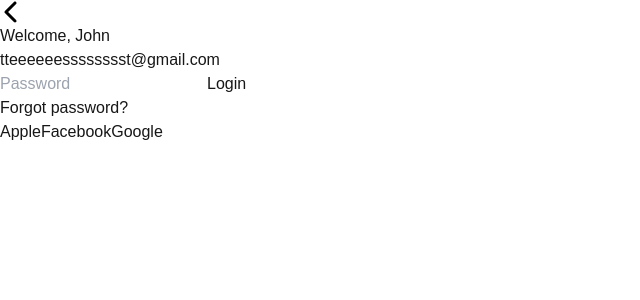
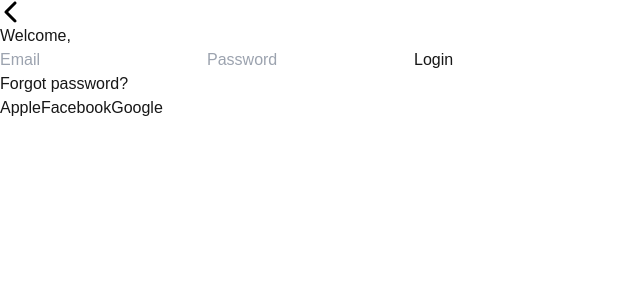
Before and after one commit to LukaPavlovicGit/babysitting-frontend, a Next.js app: page /login in a window 1280 px wide. Shown: the top 300 px of the page, without its empty margins (0-640 px from the left). Built offline with nearby package versions, Linux system fonts and the light colour scheme.

Commit message:
login page with prepolate logic

```diff
--- a/src/app/login/page.tsx
+++ b/src/app/login/page.tsx
@@ -1,7 +1,33 @@
+'use client';
+
+import { useRouter, useSearchParams } from 'next/navigation';
 import Link from "next/link";
-import {LeftArrowSvg} from "../../assets/svg/left-arrow";
+import { LeftArrowSvg } from "../../assets/svg/left-arrow";
+import { useForm } from 'react-hook-form';
+import { LoginData, loginSchema } from '@/schemas/loginSchema';
+import { zodResolver } from '@hookform/resolvers/zod';
+import FormField from '@/components/FormField';
+import { useAccountLogin } from '@/hooks/api/useAccountLogin';
 
 function LoginPage() {
+  const searchParams = useSearchParams();
+  const email = searchParams.get('email');
+  const firstName = searchParams.get('firstName');
+
+  const {
+    register,
+    handleSubmit,
+    formState: { errors }
+  } = useForm<LoginData>({
+    resolver: zodResolver(loginSchema)
+  })
+
+  const { mutate } = useAccountLogin();
+
+  const onSubmit = handleSubmit((data) => {
+    mutate(data)
+  })
+
   return (
     <div className="flex flex-col items-center justify-center h-screen">
         <div className="flex flex-col items-center justify-center border-[1px] border-white p-4 w-full sm:w-1/2 sm:max-w-md gap-6">
@@ -10,11 +36,26 @@
                 <Link href="/login-or-signup" className="bg-white text-black p-2">
                     <LeftArrowSvg/>
                 </Link>
-                <h2 className="absolute text-2xl font-bold left-1/2 -translate-x-1/2">Welcome, John</h2>
+                <h2 className="absolute text-2xl font-bold left-1/2 -translate-x-1/2">Welcome, {firstName}</h2>
             </div>
-            <div className="w-full text-white text-center">{`tteeeeeesssssssst@gmail.com`}</div>
-            <form className="flex flex-col items-center justify-center gap-3 w-full">
-                <input type="password" placeholder="Password" className="w-full p-2 text-black"/>
+            <form onSubmit={onSubmit} className="flex flex-col items-center justify-center gap-3 w-full">
+                <FormField
+                    type="text"
+                    placeholder="Email"
+                    name="email"
+                    register={register}
+                    error={errors.email}
+                    className="w-full px-2 py-1 text-black "
+                    value={email || ''}
+                />
+                <FormField
+                    type="password"
+                    placeholder="Password"
+                    name="password"
+                    register={register}
+                    error={errors.password}
+                    className="w-full px-2 py-1 text-black "
+                />
                 <button className="bg-green-500 text-black px-2 py-1 w-full">Login</button>
             </form>
             <Link href="/forgot-password" className="text-white text-left w-full underline">Forgot password?</Link>
```
